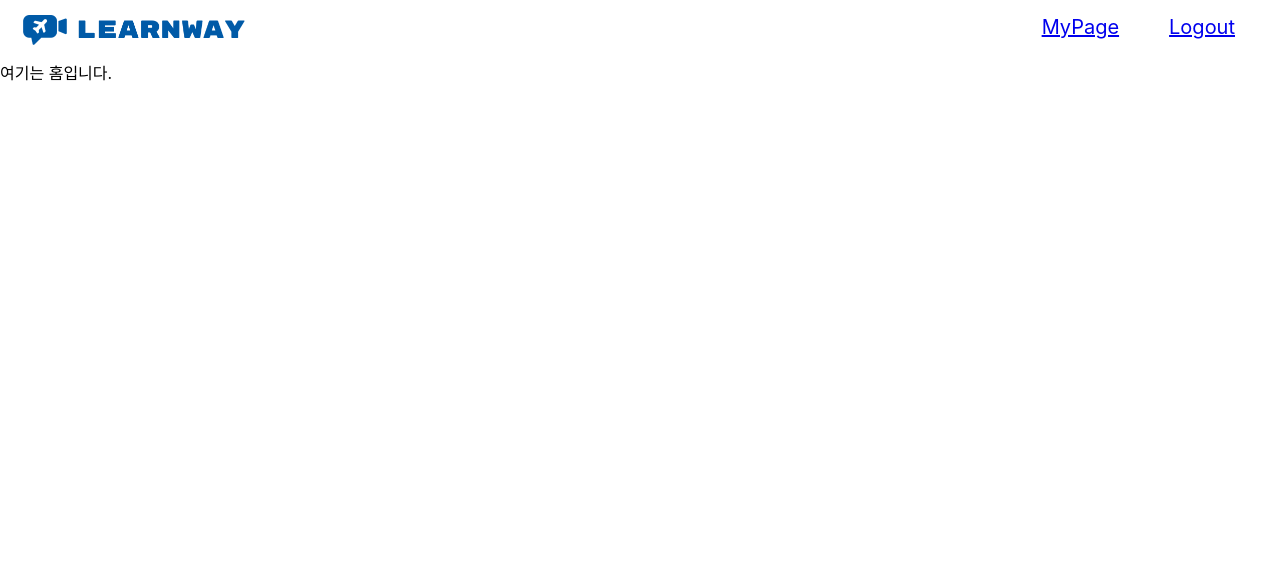
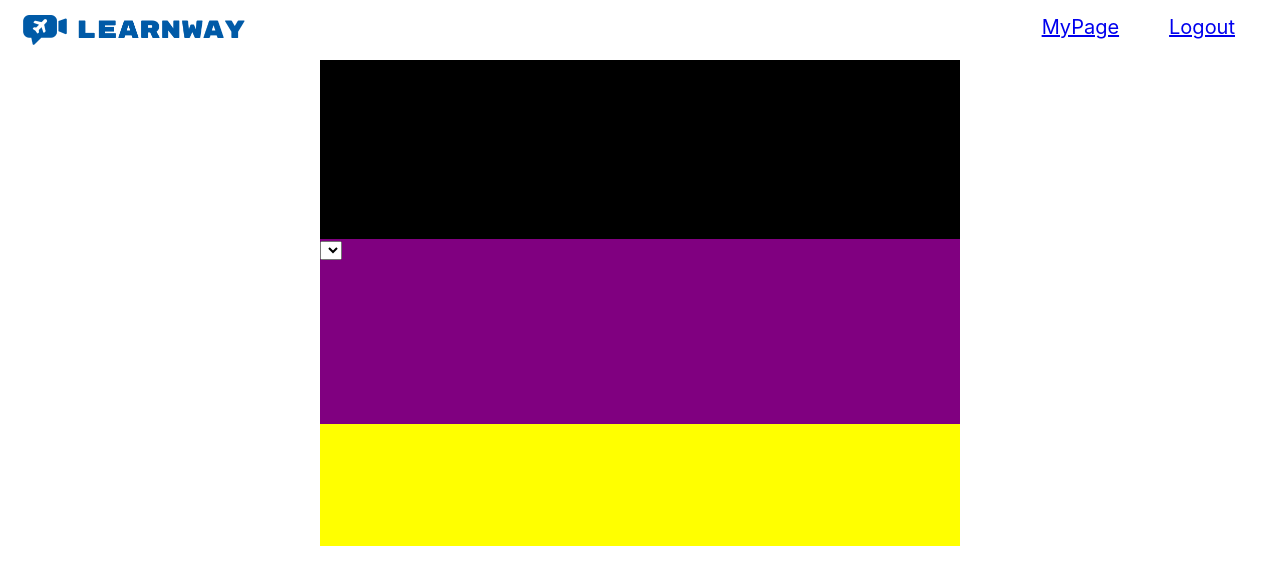
Before and after one commit to YEJIN012/Learnway, a React (Create React App) app in the folder frontend/learnway/: page / in a window 1280 px wide. Shown: the top 584 px of the page. Built offline with nearby package versions, Linux system fonts and the light colour scheme.

Commit message:
⭐ FEAT : #4 Main Page Component 생성

```diff
--- a/frontend/learnway/src/App.js
+++ b/frontend/learnway/src/App.js
@@ -1,5 +1,5 @@
 import React from "react";
-import Home from "./component/page/Home";
+import Home from "./component/page/MainPage/Home";
 import MyPage from "./component/page/MyPage/MyPage";
 import Logout from "./component/page/Logout";
 import NavBar from "./component/ui/NavBar";
--- /dev/null
+++ b/frontend/learnway/src/component/page/MainPage/Body.jsx
@@ -0,0 +1,50 @@
+import React from "react";
+import styled from "styled-components";
+
+const Frame = styled.div`
+    width: 50vmax;
+    height: 38vmax;
+    background: #000000;
+    margin: 0 auto;
+    display: flex;
+    flex-direction: column-reverse;
+`;
+
+const Component=styled.div`
+    height:24vmax;
+    background:#00FF00;
+`;
+
+const SelectSection=styled.div`
+    background:purple;
+    height:60%;
+`;
+
+const BtnSection = styled.div`
+    background:yellow;
+    height:40%;
+`;
+
+const MyLanguage = styled.span`
+
+`;
+
+const Img = styled.img``;
+
+const SelectLanguage = styled.select``;
+
+function Body(){
+    return(
+        <Frame>
+            <Component>
+                <SelectSection>
+                    <MyLanguage></MyLanguage>
+                    <Img></Img>
+                    <SelectLanguage></SelectLanguage>
+                </SelectSection>
+                <BtnSection></BtnSection>
+            </Component>
+        </Frame>
+    );
+};
+export default Body;
--- a/frontend/learnway/src/component/page/Home.jsx
+++ b/frontend/learnway/src/component/page/MainPage/Home.jsx
@@ -1,11 +1,12 @@
 import React from "react";
-import NavBar from "../ui/NavBar";
+import NavBar from "../../ui/NavBar";
+import Body from "./Body";
 
 function Home(params) {
     return (
         <div>
             <NavBar></NavBar>
-            <div>여기는 홈입니다.</div>
+            <Body></Body>
         </div>
     );
 }
```
Also changed, not shown: frontend/learnway/src/component/page/MainPage/MyLanguage.jsx (added, +23 -0 lines), frontend/learnway/src/component/page/MainPage/SelectLanguage.jsx (added, +17 -0 lines).
